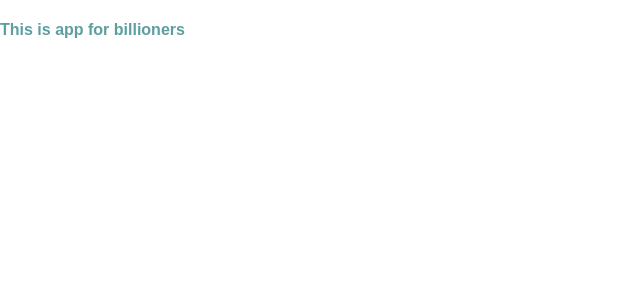
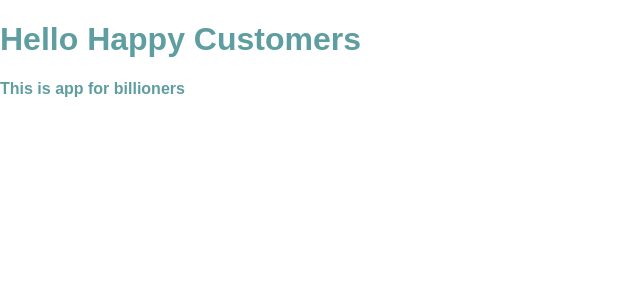
Before and after one commit to tejaswinidvekaria/teve-react, a React (Create React App) app: page / in a window 1280 px wide. Shown: the top 300 px of the page, without its empty margins (0-640 px from the left). Built offline with nearby package versions, Linux system fonts and the light colour scheme.

Commit message:
Changes for default Props and PropTypes for the Header Component

```diff
--- a/src/component/Header.jsx
+++ b/src/component/Header.jsx
@@ -1,20 +1,27 @@
-// function Header(props) {
-// or instead of passing props here, you can destructure it with {}, and as long as you know what props are being passed in such as anyText, we can pull it out and we can directly us anyText instead of props.anyText
+import PropTypes from 'prop-types'
+// propType : "Typechecking for props i.e string/numbers/functions" : impt enter
 function Header({ anyText }) {
-  // props is gonna be an object with any props that are passed in.
-
   return (
       <header>
       <div className="container">
-         {/* And you need to catch that prop into the component */}
-        {/* I am putting something dynamic here that is why using {} in h1  */}
-        {/* <h1>{props.anyText}</h1> */}
-{/* or */}
         <h1>{anyText}</h1>
         </div>
       </header>
-    //   you can not write anything after this
   )
 }
 
+// Setting ups default props
+Header.defaultProps = {
+  anyText: "Hello Happy Customers"
+}
+
+// NameOfComponent.defaultProps ={
+  // setParticularProps:"value",
+// }
+
+
+Header.prototype = {
+  // You don't need to use PropTypes instead of that you can use typeScript which is superset of JavaScript which has static type checking just like Java.
+  anyText: PropTypes.string,
+}
 export default Header
```
